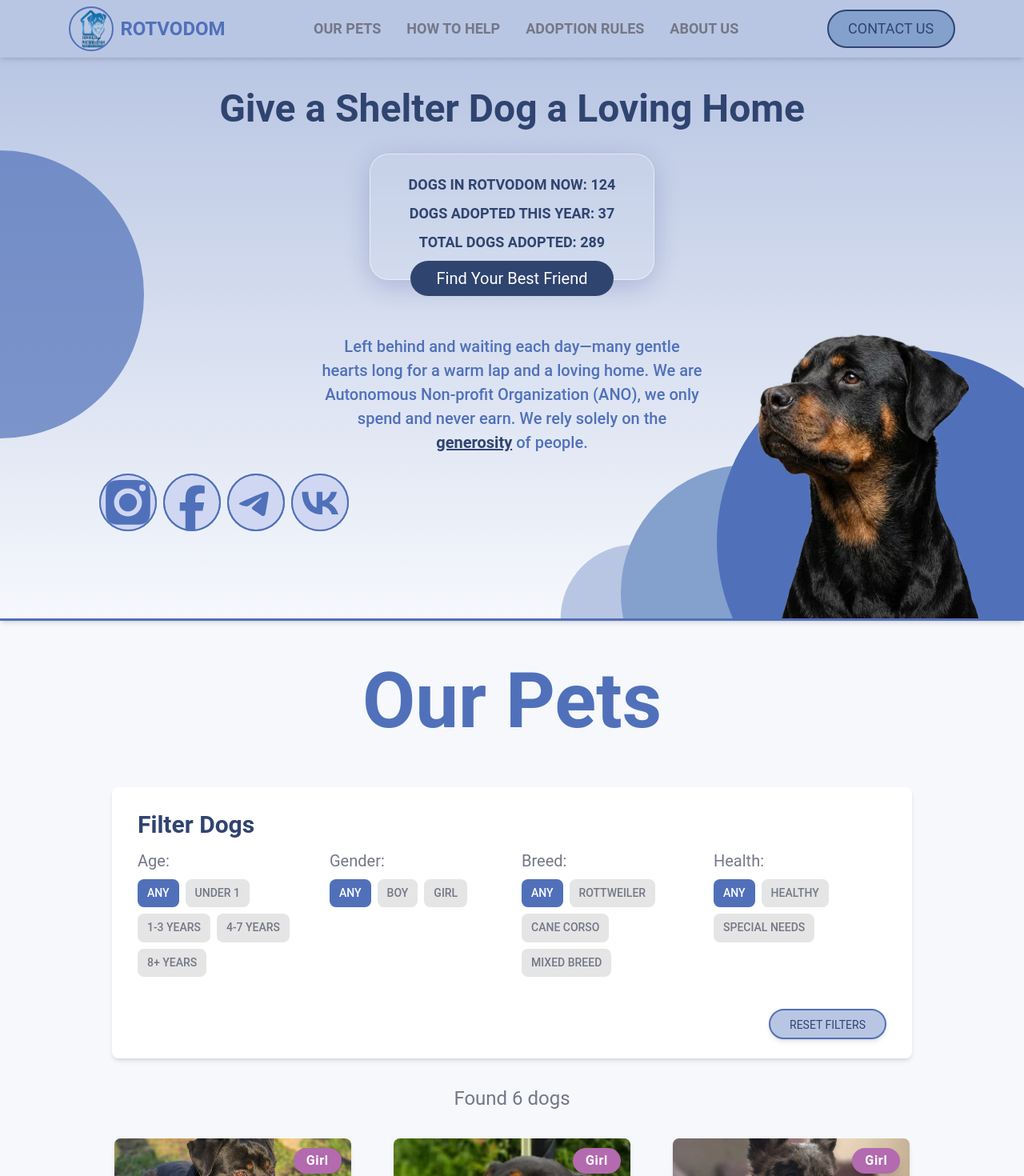
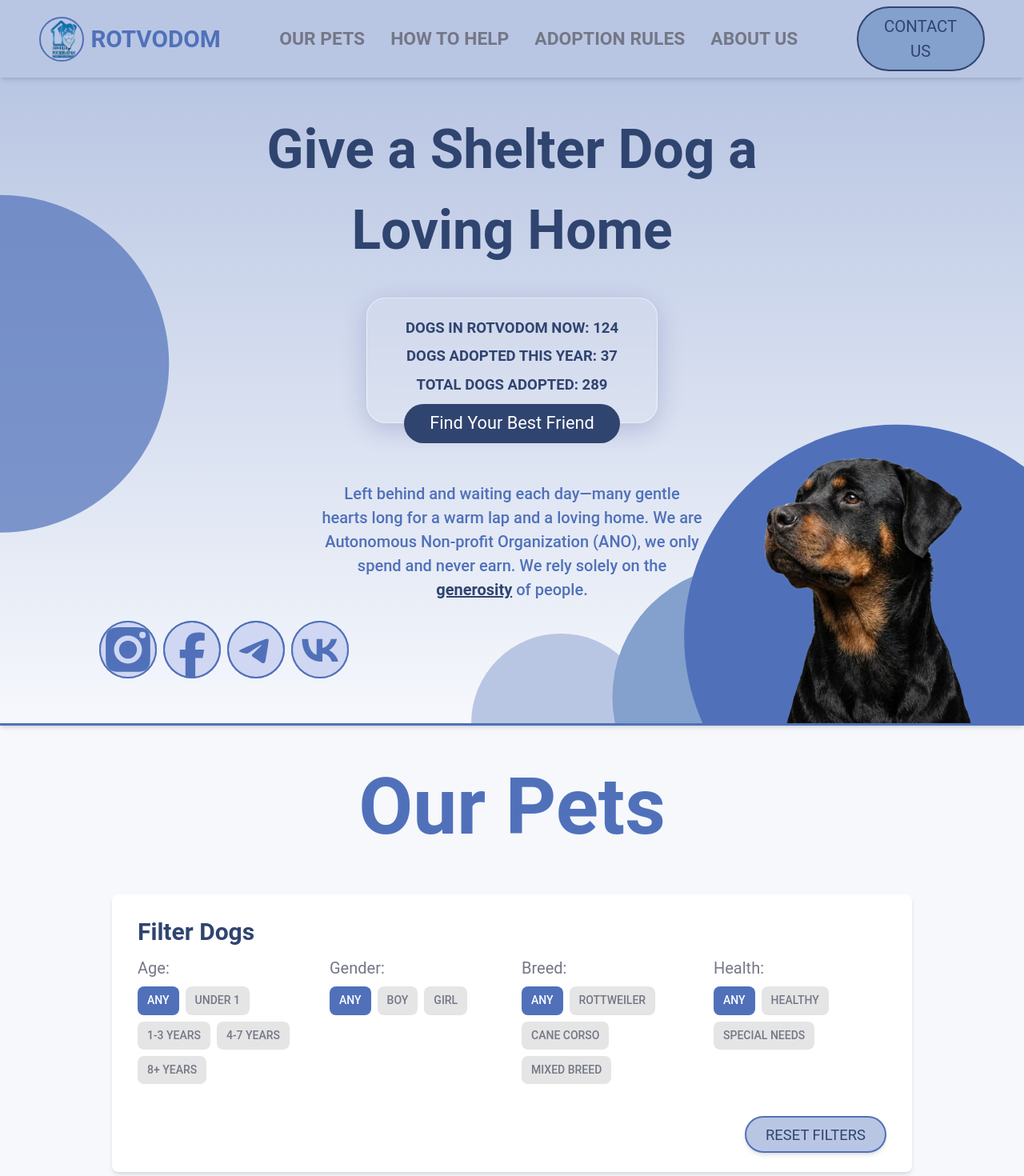
Before and after one commit to bavayra/dog-shelter, a React (Vite) app: page / in a window 1280 px wide. Shown: the top 1470 px of the page at 80% size. Built offline with nearby package versions, Linux system fonts and the light colour scheme; a web font is replaced by a local one.

Commit message:
perf/refactor: recalculated hardcoded values for font sizes, paddings, decor circles and imgs sizes with clamps and updated the project

```diff
--- a/src/App.tsx
+++ b/src/App.tsx
@@ -24,28 +24,20 @@ function App() {
         <main className="flex-1">
           <section
             id="hero"
-            className="hero-vh from-primary-200 6xl:min-h-[calc(var(--vph)-5.5rem)] 5xl:min-h-[calc(var(--vph)-6rem)] 4xl:min-h-[calc(var(--vph)-5rem)] to-primary-50 border-primary-500 relative flex min-h-[calc(var(--vph)-9rem)] flex-col overflow-hidden border-b-3 bg-linear-to-b px-4 py-6 shadow-md min-[425px]:min-h-[calc(var(--vph)-5rem)] md:p-10 lg:pb-20 xl:min-h-[calc(var(--vph)-6rem)]"
+            className="hero-vh from-primary-200 6xl:min-h-[calc(var(--vph)-5.5rem)] 5xl:min-h-[calc(var(--vph)-6rem)] 4xl:min-h-[calc(var(--vph)-5rem)] to-primary-50 border-primary-500 px-fluid-hero py-fluid-hero-top py-fluid-hero-bottom relative flex min-h-[calc(var(--vph)-9rem)] flex-col overflow-hidden border-b-3 bg-linear-to-b shadow-md min-[425px]:min-h-[calc(var(--vph)-5rem)] xl:min-h-[calc(var(--vph)-6rem)]"
           >
-            <h2 className="text-primary-700 xs:text-4xl mt-6xl-sm 6xl:mt-4 6xl:text-[7.5rem] xs:max-w-xs 5xl:mt-10 6xl:mb-0 5xl:mb-4 5xl:text-9xl 5xl:max-w-400 xs:mt-12 tablet-sm:px-4 tablet-sm:mt-20 tablet-sm:max-w-120 tablet-lg:mt-10 4xl:mt-6 relative z-10 mx-auto mt-8 w-full text-center text-3xl font-semibold sm:text-5xl md:mt-12 md:max-w-160 md:text-6xl lg:mt-0 lg:text-7xl xl:max-w-200 xl:text-5xl 2xl:max-w-220 2xl:text-8xl">
+            <h2 className="text-primary-700 heading-fluid-hero mt-6xl-sm 6xl:mt-4 xs:max-w-xs 5xl:mt-10 6xl:mb-0 5xl:mb-4 5xl:max-w-400 xs:mt-12 tablet-sm:px-4 tablet-sm:mt-20 tablet-sm:max-w-120 tablet-lg:mt-10 4xl:mt-6 relative z-10 mx-auto mt-8 w-full text-center font-semibold md:mt-12 md:max-w-160 lg:mt-0 xl:max-w-200 2xl:max-w-220">
               Give a Shelter Dog a Loving Home
             </h2>
             <DecorativeCircle
-              size={40}
-              xsSize={52}
-              tabletSmSize={62}
-              mdSize={80}
-              tabletLgSize={86}
-              lgSize={90}
-              xl2Size={104}
-              xl4Size={130}
-              xl5Size={160}
+              sizeVariant="lg"
               color="primary-500"
               top="0"
               left="0"
               opacity={70}
               className="tablet-sm:translate-y-4/5 circle-position-6xl-md 4xl:translate-y-[35%] 4xl:ml-5 tablet-lg:mt-2 5xl:-mt-4 6xl:-mt-26 -translate-x-1/2 translate-y-[80%] sm:translate-y-[110%] md:translate-y-[50%] lg:-mt-16"
             />
-            <div className="glass-card text-primary-700 mt-6xl-md mt-6xl-sm 5xl:text-3xl 6xl:text-[1.6rem] 6xl:py-8 5xl:px-20 5xl:py-10 4xl:mt-10 6xl:mt-6 5xl:max-w-5xl xs:text-base tablet-lg:text-lg xs:mt-8 tablet-sm:mt-10 tablet-sm:text-xl tablet-sm:px-8 tablet-lg:px-12 tablet-lg:mt-8 tablet-lg:py-6 4xl:text-2xl 4xl:py-6 3xl:mt-6 relative z-10 mx-auto mt-4 max-w-xl rounded-3xl p-4 text-center text-[0.65rem] font-semibold min-[425px]:mt-4 sm:text-lg md:mt-12 lg:mt-10 lg:text-lg xl:mt-8 2xl:text-xl [@media(min-height:1600px)]:text-3xl">
+            <div className="glass-card text-primary-700 text-fluid-glass-card mt-6xl-md mt-6xl-sm 6xl:py-8 5xl:px-20 5xl:py-10 4xl:mt-10 6xl:mt-6 5xl:max-w-5xl xs:mt-8 tablet-sm:mt-10 tablet-sm:px-8 tablet-lg:px-12 tablet-lg:mt-8 tablet-lg:py-6 4xl:py-6 3xl:mt-6 relative z-10 mx-auto mt-4 max-w-xl rounded-3xl p-4 text-center font-semibold min-[425px]:mt-4 md:mt-12 lg:mt-10 xl:mt-8">
               <p className="4xl:mb-4 mb-2">
                 DOGS IN ROTVODOM NOW: {shelterStats.totalDogsNow}{' '}
               </p>
@@ -96,14 +88,7 @@ function App() {
             />
             <div>
               <DecorativeCircle
-                size={68}
-                xsSize={104}
-                tabletSmSize={90}
-                mdSize={104}
-                lgSize={120}
-                xl2Size={112}
-                xl4Size={152}
-                xl5Size={190}
+                sizeVariant="xl"
                 color="primary-500"
                 top="auto"
                 bottom="0"
@@ -112,14 +97,7 @@ function App() {
                 className="tablet-sm:translate-x-[20%] 5xl:mr-8 5xl:translate-y-1/4 tablet-sm:translate-y-1/4 translate-x-[40%] translate-y-[45%] min-[425px]:translate-x-1/5 min-[425px]:translate-y-1/3 sm:translate-x-[30%] sm:translate-y-[40%] md:-mb-6"
               />
               <DecorativeCircle
-                size={36}
-                xsSize={52}
-                tabletSmSize={60}
-                mdSize={72}
-                lgSize={80}
-                xl2Size={76}
-                xl4Size={104}
-                xl5Size={120}
+                sizeVariant="md"
                 color="primary-300"
                 top="auto"
                 bottom="0"
@@ -128,14 +106,7 @@ function App() {
                 className="tablet-sm:-translate-x-1/2 5xl:mr-12 5xl:translate-y-1/3 tablet-sm:translate-y-[40%] -translate-x-[45%] translate-y-1/2 min-[425px]:-translate-x-[60%] min-[425px]:translate-y-[40%] sm:-translate-x-[60%] sm:translate-y-[35%] lg:mr-6"
               />
               <DecorativeCircle
-                size={20}
-                xsSize={26}
-                tabletSmSize={30}
-                mdSize={44}
-                lgSize={46}
-                xl2Size={50}
-                xl4Size={68}
-                xl5Size={86}
+                sizeVariant="sm"
                 color="primary-200"
                 top="auto"
                 bottom="0"
@@ -146,7 +117,7 @@ function App() {
             </div>
             <img
               src={RottweilerImage}
-              className="xs:h-80 xs:w-80 xs:-mr-10 5xl:h-190 5xl:w-190 tablet-sm:w-96 tablet-sm:h-96 4xl:h-150 4xl:w-150 absolute right-0 bottom-0 z-3 -mr-6 h-50 w-50 object-contain sm:h-84 sm:w-84 md:h-104 md:w-104 lg:h-120 lg:w-120 2xl:h-110 2xl:w-110"
+              className="img-fluid-hero-dog absolute right-0 bottom-0 z-3 -mr-6 object-contain"
               alt="Rottweiler Dog Illustration"
               aria-hidden="true"
             />
@@ -155,7 +126,7 @@ function App() {
             <div className="container mx-auto px-4">
               <h2
                 id="pets-heading"
-                className="typography-h1 xs:text-5xl tablet-lg:text-8xl 5xl:text-[10rem] tablet-sm:text-6xl 4xl:text-9xl 5xl:py-20 m-0 pt-10 text-center md:pb-8 md:text-7xl"
+                className="text-fluid-section-heading text-primary-500 5xl:py-20 m-0 pt-10 text-center leading-tight font-bold md:pb-8"
               >
                 Our Pets
               </h2>
@@ -165,12 +136,7 @@ function App() {
           <Suspense fallback={<LoadingSpinner message="Loading content..." />}>
             <div className="relative sm:top-2">
               <DecorativeCircle
-                size={64}
-                tabletLgSize={80}
-                lgSize={88}
-                xlSize={96}
-                xl2Size={120}
-                xl4Size={150}
+                sizeVariant="xl"
                 color="primary-500"
                 top="-8"
                 left="-30"
@@ -183,14 +149,7 @@ function App() {
             <AdoptionRules />
             <div className="relative">
               <DecorativeCircle
-                size={36}
-                tabletSmSize={40}
-                mdSize={54}
-                tabletLgSize={64}
-                lgSize={66}
-                xlSize={86}
-                xl4Size={98}
-                xl5Size={116}
+                sizeVariant="md"
                 color="primary-300"
                 top="0"
                 left="0"
@@ -199,13 +158,7 @@ function App() {
                 className="xs:translate-y-2/5 xs:-translate-x-1/3 5xl:mt-12 6xl:translate-x-full 5xl:ml-8 4xl:ml-12 tablet-lg:-translate-x-[10%] tablet-lg:mt-4 3xl:ml-4 3xl:mt-4 md:translate-x-[5%] lg:-mt-2 lg:translate-x-[25%] xl:translate-x-1/4 xl:translate-y-[20%] 2xl:translate-x-1/2"
               />
               <DecorativeCircle
-                size={16}
-                tabletSmSize={20}
-                mdSize={30}
-                tabletLgSize={36}
-                xlSize={44}
-                xl4Size={52}
-                xl5Size={60}
+                sizeVariant="xs"
                 color="primary-500"
                 top="0"
                 left="0"
--- a/src/components/Button.tsx
+++ b/src/components/Button.tsx
@@ -32,12 +32,9 @@ const Button = ({
       'bg-primary-200 border-2 border-primary-500 text-primary-700 hover:scale-105 hover:bg-primary-100 focus:ring-primary-200 shadow-md active:bg-primary-300',
   };
   const sizeStyles: Record<ButtonSize, string> = {
-    small:
-      'px-3 py-1.5 text-sm lg:text-sm 4xl:text-xl tablet-lg:text-base md:text-lg 5xl:text-3xl 6xl:text-2xl 6xl:py-2',
-    medium:
-      'px-4 py-2 text-base xs:text-lg sm:px-6 sm:py-2 tablet-lg:text-lg md:text-xl lg:text-lg 3xl:text-xl 5xl:text-2xl',
-    large:
-      'px-4 py-1 text-xs 5xl:text-3xl 6xl:py-3 6xl:text-[1.5rem] xs:text-base md:text-lg xs:py-2 3xl:text-2xl xs:px-8 tablet-sm:text-xl tablet-lg:text-xl 4xl:text-2xl',
+    small: 'px-3 py-1.5 btn-text-small 6xl:py-2',
+    medium: 'px-4 py-2 btn-text-medium sm:px-6 sm:py-2',
+    large: 'px-4 py-1 btn-text-large xs:py-2 xs:px-8',
   };
   return (
     <button
--- a/src/components/DecorativeCircle.tsx
+++ b/src/components/DecorativeCircle.tsx
@@ -1,18 +1,7 @@
-import React, { useId } from 'react';
+import React from 'react';
 
 interface DecorativeCircleProps {
-  size: number;
-  xsSize?: number;
-  smSize?: number;
-  tabletSmSize?: number;
-  mdSize?: number;
-  tabletLgSize?: number;
-  lgSize?: number;
-  xlSize?: number;
-  xl2Size?: number;
-  xl4Size?: number;
-  xl5Size?: number;
-  Size?: number;
+  sizeVariant: 'xxs' | 'xs' | 'sm' | 'md' | 'lg' | 'xl';
   color:
     | 'primary-50'
     | 'primary-200'
@@ -31,17 +20,7 @@ interface DecorativeCircleProps {
 }
 
 export const DecorativeCircle: React.FC<DecorativeCircleProps> = ({
-  size,
-  xsSize,
-  smSize,
-  tabletSmSize,
-  mdSize,
-  tabletLgSize,
-  lgSize,
-  xlSize,
-  xl2Size,
-  xl4Size,
-  xl5Size,
+  sizeVariant,
   color,
   top,
   bottom,
@@ -51,49 +30,6 @@ export const DecorativeCircle: React.FC<DecorativeCircleProps> = ({
   zIndex,
   className = '',
 }) => {
-  const circleId = useId().replace(/:/g, '');
-
-  const xsMediaQuery = xsSize
-    ? `@media (min-width: 360px) { [data-circle-id="${circleId}"] { width: ${xsSize * 0.25}rem !important; height: ${xsSize * 0.25}rem !important; } }`
-    : '';
-
-  const smMediaQuery = smSize
-    ? `@media (min-width: 412px) { [data-circle-id="${circleId}"] { width: ${smSize * 0.25}rem !important; height: ${smSize * 0.25}rem !important; } }`
-    : '';
-
-  const tabletSmMediaQuery = tabletSmSize
-    ? `@media (min-width: 480px) { [data-circle-id="${circleId}"] { width: ${tabletSmSize * 0.25}rem !important; height: ${tabletSmSize * 0.25}rem !important; } }`
-    : '';
-
-  const mdMediaQuery = mdSize
-    ? `@media (min-width: 768px) { [data-circle-id="${circleId}"] { width: ${mdSize * 0.25}rem !important; height: ${mdSize * 0.25}rem !important; } }`
-    : '';
-
-  const tabletLgMediaQuery = tabletLgSize
-    ? `@media (min-width: 820px) { [data-circle-id="${circleId}"] { width: ${tabletLgSize * 0.25}rem !important; height: ${tabletLgSize * 0.25}rem !important; } }`
-    : '';
-
-  const lgMediaQuery = lgSize
-    ? `@media (min-width: 1024px) { [data-circle-id="${circleId}"] { width: ${lgSize * 0.25}rem !important; height: ${lgSize * 0.25}rem !important; } }`
-    : '';
-
-  const xlMediaQuery = xlSize
-    ? `@media (min-width: 1280px) { [data-circle-id="${circleId}"] { width: ${xlSize * 0.25}rem !important; height: ${xlSize * 0.25}rem !important; } }`
-    : '';
-
-  const xl2MediaQuery = xl2Size
-    ? `@media (min-width: 1440px) { [data-circle-id="${circleId}"] { width: ${xl2Size * 0.25}rem !important; height: ${xl2Size * 0.25}rem !important; } }`
-    : '';
-
-  const xl4MediaQuery = xl4Size
-    ? `@media (min-width: 1920px) { [data-circle-id="${circleId}"] { width: ${xl4Size * 0.25}rem !important; height: ${xl4Size * 0.25}rem !important; } }`
-    : '';
-
-  const xl5MediaQuery = xl5Size
-    ? `@media (min-width: 2048px) { [data-circle-id="${circleId}"] { width: ${xl5Size * 0.25}rem !important; height: ${xl5Size * 0.25}rem !important; circle-5xl-mid} }`
-    : '';
-
-  const mediaQueryStyles = ` ${xsMediaQuery} ${smMediaQuery} ${tabletSmMediaQuery} ${mdMediaQuery} ${tabletLgMediaQuery} ${lgMediaQuery} ${xlMediaQuery} ${xl2MediaQuery} ${xl4MediaQuery} ${xl5MediaQuery} `;
   const colorMap: Record<string, string> = {
     'primary-50': 'var(--color-primary-50)',
     'primary-200': 'var(--color-primary-200)',
@@ -104,15 +40,12 @@ export const DecorativeCircle: React.FC<DecorativeCircleProps> = ({
     'neutral-500': 'var(--color-neutral-500)',
   };
 
-  const sizeInRem = `${size * 0.25}rem`;
   const parsePosition = (value: string) => {
     const num = parseFloat(value);
     return `${num * 0.25}rem`;
   };
 
   const style: React.CSSProperties = {
-    width: sizeInRem,
-    height: sizeInRem,
     backgroundColor: colorMap[color],
     top: top !== undefined ? parsePosition(top) : undefined,
     bottom: bottom !== undefined ? parsePosition(bottom) : undefined,
@@ -122,24 +55,13 @@ export const DecorativeCircle: React.FC<DecorativeCircleProps> = ({
     zIndex: zIndex,
   };
 
+  const sizeClass = `circle-${sizeVariant}`;
+
   return (
-    <>
-      {(xsSize ||
-        smSize ||
-        tabletSmSize ||
-        mdSize ||
-        tabletLgSize ||
-        lgSize ||
-        xlSize ||
-        xl2Size ||
-        xl4Size ||
-        xl5Size) && <style>{mediaQueryStyles}</style>}
-      <div
-        data-circle-id={circleId}
-        className={`pointer-events-none absolute rounded-full ${className}`}
-        style={style}
-        aria-hidden="true"
-      />
-    </>
+    <div
+      className={`pointer-events-none absolute rounded-full ${sizeClass} ${className}`}
+      style={style}
+      aria-hidden="true"
+    />
   );
 };
--- a/src/components/DogModal.tsx
+++ b/src/components/DogModal.tsx
@@ -147,7 +147,7 @@ const DogModal = ({ dog, isOpen, onClose }: DogModalProps) => {
           <div className="mb-2 flex flex-col items-start gap-2 md:flex-row md:items-center md:justify-between">
             <h3
               id="modal-title"
-              className="typography-h3 5xl:text-5xl tablet-lg:text-4xl xs:text-3xl md:mt-2 xl:pl-2"
+              className="text-fluid-modal-title 5xl:text-5xl text-primary-700 leading-normal font-bold md:mt-2 xl:pl-2"
             >
               {name}
             </h3>
@@ -198,7 +198,7 @@ const DogModal = ({ dog, isOpen, onClose }: DogModalProps) => {
           </div>
 
           <div className="4xl:mb-8 mb-4">
-            <div className="xs:text-base xs:px-3 4xl:leading-tighter tablet-lg:text-xl tablet-lg:leading-tight 5xl:text-[1.65rem] 6xl:text-2xl 3xl:text-xl px-2 text-justify text-sm leading-tight tracking-tight text-neutral-700 sm:px-1 lg:text-lg lg:font-normal xl:px-3 2xl:text-lg">
+            <div className="text-fluid-modal-desc xs:px-3 4xl:leading-tighter tablet-lg:leading-tight px-2 text-justify leading-tight tracking-tight text-neutral-700 sm:px-1 lg:font-normal xl:px-3">
               {description.map((line, index) => (
                 <p key={index} className="mb-2">
                   {line}
--- a/src/components/Header.tsx
+++ b/src/components/Header.tsx
@@ -19,7 +19,7 @@ const Header = () => {
               className="border-primary-500 xs:w-10 xs:h-10 tablet-sm:w-16 4xl:w-16 4xl:h-16 6xl:w-18 6xl:h-18 5xl:w-22 5xl:h-22 tablet-sm:h-16 h-8 w-8 shrink-0 rounded-full border-2 bg-transparent object-center sm:h-12 sm:w-12 md:h-14 md:w-14"
             />
             <div className="flex min-w-0 items-center">
-              <h1 className="text-primary-500 xs:text-xl 6xl:text-4xl tablet-sm:text-3xl 5xl:text-5xl min-w-0 truncate text-sm leading-tight font-bold sm:text-2xl lg:text-2xl 2xl:text-3xl">
+              <h1 className="text-primary-500 text-fluid-logo min-w-0 truncate leading-tight font-bold">
                 {APP_NAME}
               </h1>
             </div>
@@ -33,7 +33,7 @@ const Header = () => {
               <a
                 key={link.id}
                 href={link.href}
-                className="hover:text-primary-900 hover:bg-primary-200 6xl:text-2xl 5xl:text-3xl 4xl:text-2xl 3xl:text-xl mx-0 py-3 text-lg font-medium text-neutral-700 transition-transform hover:scale-105 hover:rounded-lg hover:font-bold md:rounded-full md:px-4 md:py-1 md:font-bold lg:font-semibold"
+                className="hover:text-primary-900 text-fluid-nav hover:bg-primary-200 mx-0 py-3 font-medium text-neutral-700 transition-transform hover:scale-105 hover:rounded-lg hover:font-bold md:rounded-full md:px-4 md:py-1 md:font-bold lg:font-semibold"
                 aria-label={`Go to ${link.label} section`}
               >
                 {link.label.toUpperCase()}
--- a/src/features/DogCard.tsx
+++ b/src/features/DogCard.tsx
@@ -60,9 +60,7 @@ const DogCard = memo((dog: Dog) => {
           )}
         </div>
         <div className="flex min-h-0 flex-1 flex-col p-4">
-          <h3 className="typography-h3 4xl:text-4xl tablet-sm:text-3xl tablet-lg:text-2xl 4xl:pl-3 mb-1">
-            {name}
-          </h3>
+          <h3 className="text-fluid-card-title 4xl:pl-3 mb-1">{name}</h3>
           <div className="tablet-sm:text-lg 5xl:text-2xl 6xl:text-xl xs:pb-2 3xl:pb-0 4xl:pl-3 flex flex-wrap items-center gap-4 text-sm text-neutral-700 md:text-base">
             <span className="flex items-center gap-1.5 lg:gap-1">
               <span role="img" aria-label="birthday cake">
@@ -83,7 +81,7 @@ const DogCard = memo((dog: Dog) => {
             </div>
           )}
           <div className="3xl:mb-8 4xl:mb-6 5xl:mb-2 mb-4 shrink overflow-hidden">
-            <div className="typography-small 3xl:text-lg 3xl:tracking-tighter 3xl:px-3 3xl:leading-relaxed 5xl:text-2xl 6xl:text-xl tablet-sm:text-lg 3xl:line-clamp-8 5xl:line-clamp-6 2xl:line-clamp-auto 4xl:line-clamp-10 line-clamp-5 text-left text-sm leading-normal tracking-tight sm:text-base md:text-base lg:line-clamp-7 2xl:p-2">
+            <div className="text-fluid-card-info 3xl:tracking-tighter 3xl:px-3 3xl:leading-relaxed 3xl:line-clamp-8 5xl:line-clamp-6 2xl:line-clamp-auto 4xl:line-clamp-10 line-clamp-5 text-left leading-snug tracking-normal text-neutral-700 lg:line-clamp-7 2xl:p-2">
               {description.join(' ')}
             </div>
           </div>
--- a/src/index.css
+++ b/src/index.css
@@ -134,14 +134,6 @@ html {
     box-shadow: 0 8px 32px 0 rgba(31, 38, 135, 0.2);
   }
 
-  .typography-h1 {
-    @apply text-primary-500 text-4xl leading-tight font-bold;
-  }
-
-  .typography-h2 {
-    @apply text-primary-500 text-3xl leading-snug font-bold;
-  }
-
   .typography-h3 {
     @apply text-primary-700 text-2xl leading-normal font-bold;
   }
@@ -162,6 +154,86 @@ html {
     z-index: 3;
   }
 
+  @layer utilities {
+    .heading-fluid-hero {
+      font-size: clamp(1.875rem, 4.09vw + 0.955rem, 7.5rem);
+    }
+    .text-fluid-glass-card {
+      font-size: clamp(0.65rem, 1.14vw + 0.246rem, 1.875rem);
+    }
+    .text-fluid-section-heading {
+      font-size: clamp(3rem, 7.16vw + 0.425rem, 10rem);
+    }
+    .text-fluid-contact-heading {
+      font-size: clamp(3rem, 6.25vw + 0.5rem, 8rem);
+    }
+    .text-fluid-logo {
+      font-size: clamp(0.875rem, 2.05vw + 0.218rem, 3rem);
+    }
+    .text-fluid-nav {
+      font-size: clamp(1.125rem, 0.69vw + 0.875rem, 1.875rem);
+    }
+    .btn-text-small {
+      font-size: clamp(0.875rem, 0.58vw + 0.688rem, 1.875rem);
+    }
+    .btn-text-medium {
+      font-size: clamp(1rem, 0.58vw + 0.813rem, 1.5rem);
+    }
+    .btn-text-large {
+      font-size: clamp(0.75rem, 1.27vw + 0.344rem, 1.875rem);
+    }
+    .text-fluid-card-title {
+      font-size: clamp(1.5rem, 0.69vw + 1.278rem, 2.25rem);
+    }
+    .text-fluid-card-info {
+      font-size: clamp(0.875rem, 0.58vw + 0.688rem, 1.5rem);
+    }
+    .text-fluid-modal-title {
+      font-size: clamp(1.875rem, 1.39vw + 1.406rem, 3rem);
+    }
+    .text-fluid-modal-desc {
+      font-size: clamp(0.875rem, 0.58vw + 0.688rem, 1.65rem);
+    }
+    .px-fluid-hero {
+      padding-inline: clamp(1rem, 1.5vw + 0.52rem, 2.5rem);
+    }
+    .py-fluid-hero-top {
+      padding-top: clamp(1.5rem, 2vw + 0.86rem, 2.5rem);
+    }
+    .py-fluid-hero-bottom {
+      padding-bottom: clamp(1.5rem, 4vw + 0.34rem, 5rem);
+    }
+    .img-fluid-hero-dog {
+      width: clamp(12.5rem, 32.41vw + 2.13rem, 47.5rem);
+      height: clamp(12.5rem, 32.41vw + 2.13rem, 47.5rem);
+    }
+    /* DecorativeCircle sizes based on original values */
+    .circle-xxs {
+      width: clamp(2rem, 1.42vw + 1.68rem, 3.5rem);
+      height: clamp(2rem, 1.42vw + 1.68rem, 3.5rem);
+    }
+    .circle-xs {
+      width: clamp(4rem, 10.42vw + 1.655rem, 15rem);
+      height: clamp(4rem, 10.42vw + 1.655rem, 15rem);
+    }
+    .circle-sm {
+      width: clamp(5rem, 15.64vw + 1.481rem, 21.5rem);
+      height: clamp(5rem, 15.64vw + 1.481rem, 21.5rem);
+    }
+    .circle-md {
+      width: clamp(9rem, 19.9vw + 4.522rem, 30rem);
+      height: clamp(9rem, 19.9vw + 4.522rem, 30rem);
+    }
+    .circle-lg {
+      width: clamp(10rem, 28.43vw + 3.603rem, 40rem);
+      height: clamp(10rem, 28.43vw + 3.603rem, 40rem);
+    }
+    .circle-xl {
+      width: clamp(16rem, 29.86vw + 9.281rem, 47.5rem);
+      height: clamp(16rem, 29.86vw + 9.281rem, 47.5rem);
+    }
+  }
+
   textarea::placeholder {
     color: #747787 !important;
     opacity: 1 !important;
```
Also changed, not shown: src/features/AboutUs.tsx (+1 -7 lines), src/features/ContactSection.tsx (+3 -7 lines).
